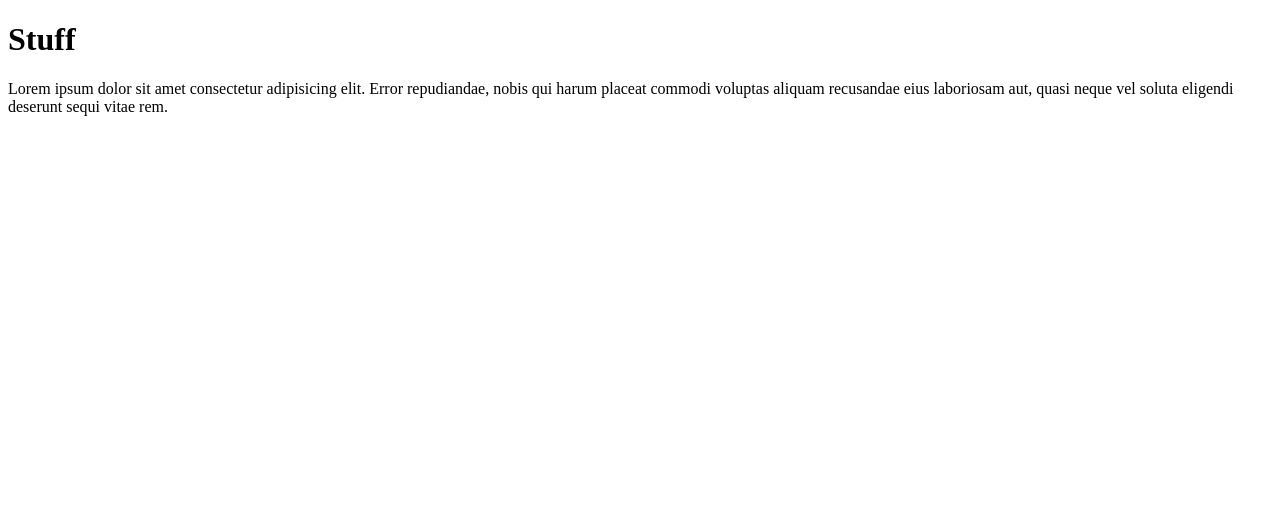
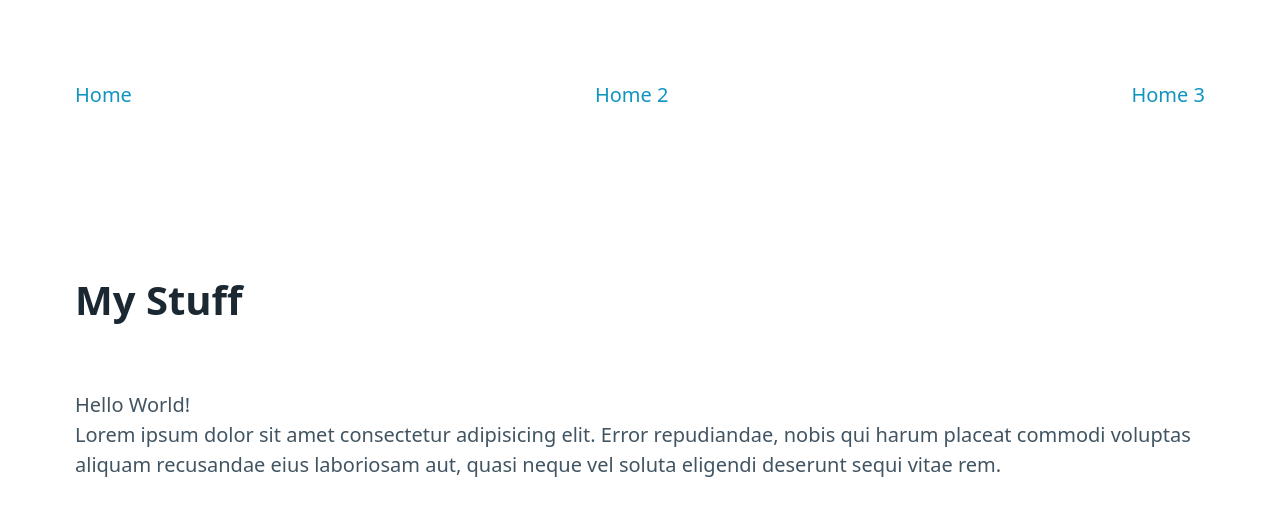
Before and after one commit to Personiac/git-merging, a plain HTML site: page simple-site/index.html in a window 1280 px wide. Drawn offline with nearby package versions, Linux system fonts and the light colour scheme.

Commit message:
Added more context to index and main JS, pico css and divMsg

```diff
--- a/simple-site/index.html
+++ b/simple-site/index.html
@@ -4,11 +4,19 @@
     <meta charset="UTF-8">
     <meta name="viewport" content="width=device-width, initial-scale=1.0">
     <title>Document</title>
+    <link rel="stylesheet" href="https://cdn.jsdelivr.net/npm/@picocss/pico@1/css/pico.classless.min.css">
 </head>
 <body>
-    <header></header>
+    <header>
+        <nav>
+            <a href="index.html">Home</a>
+            <a href="index.html">Home 2</a>
+            <a href="index.html">Home 3</a>
+        </nav>
+    </header>
     <main>
-        <h1>Stuff</h1>
+        <h1>My Stuff</h1>
+        <div id="div-msg"></div>
         <p>Lorem ipsum dolor sit amet consectetur adipisicing elit. Error repudiandae, nobis qui harum placeat commodi voluptas aliquam recusandae eius laboriosam aut, quasi neque vel soluta eligendi deserunt sequi vitae rem.</p>
     </main>
     <script src="scripts/main.js"></script>
--- a/simple-site/scripts/main.js
+++ b/simple-site/scripts/main.js
@@ -1,4 +1,10 @@
 "use strict";
 
+const divMsg = document.querySelector("#div-msg");
+
+divMsg.innerText = "Hello World!";
+
+console.log(divMsg);
+
 // More stuff
-//Stuff
+// Stuff
```
